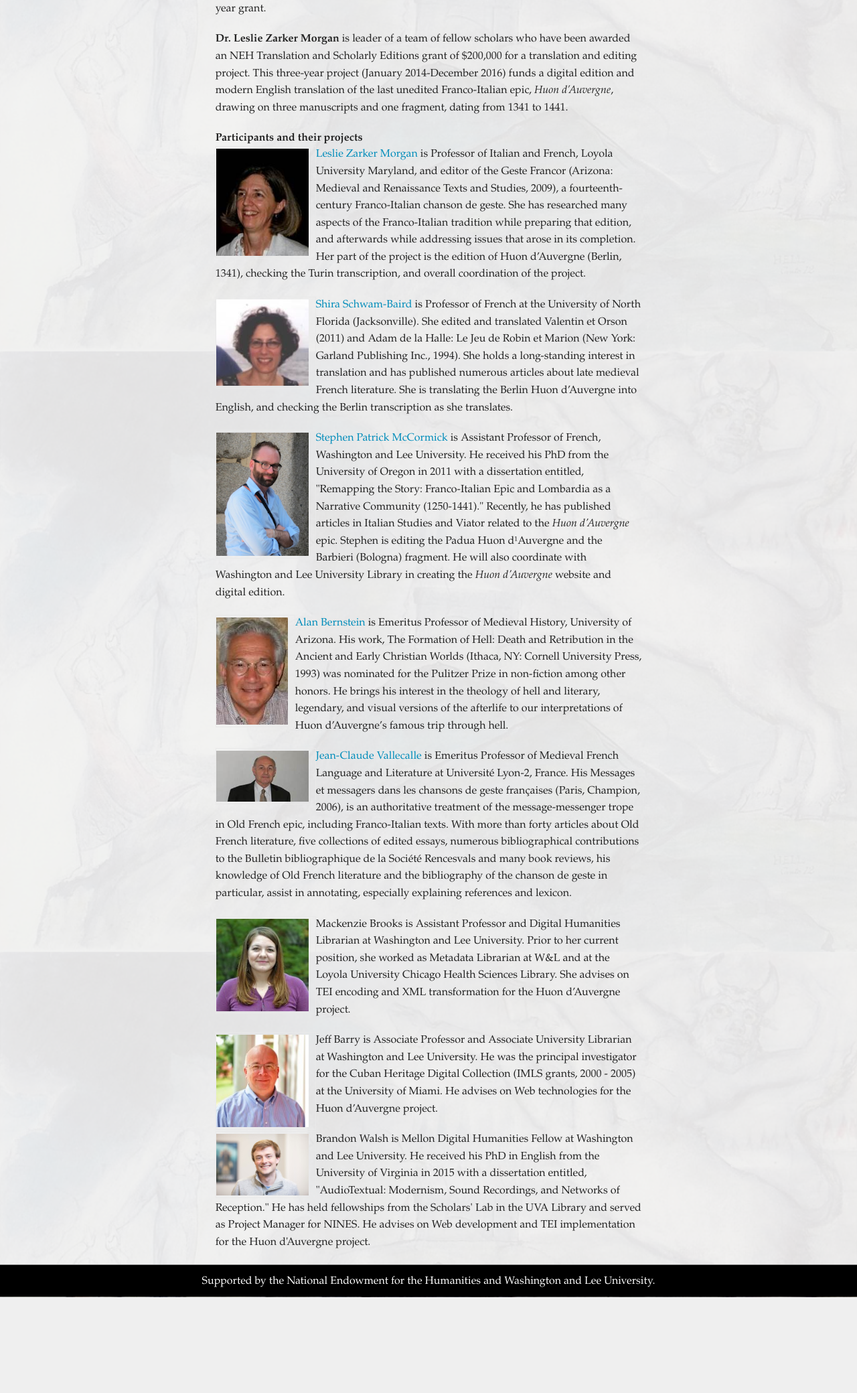
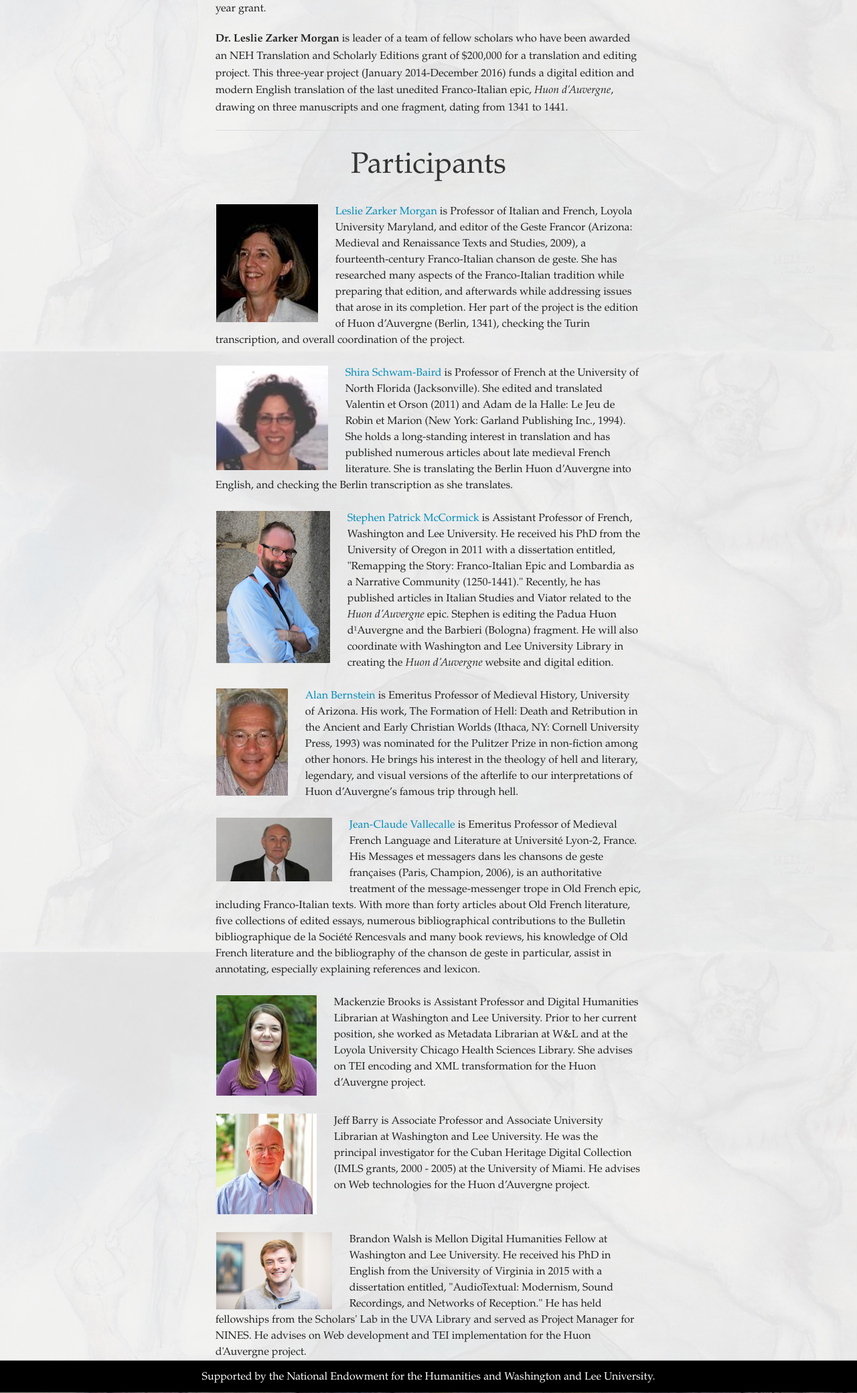
Before and after one commit to wludh/huondauvergne, a PHP site: page /about.html in a window 1280 px wide. Shown: the part 372-2452 px from the top of the page at 67% size. Before the commit the page ends 2309 px from the top, so only its background shows below. Run offline with PHP 8.4, Linux system fonts and the light colour scheme.

Commit message:
cleaning up about page.

```diff
--- a/about.html
+++ b/about.html
@@ -77,41 +77,55 @@
 
 <p><strong>Dr. Leslie Zarker Morgan</strong> is leader of a team of fellow scholars who have been awarded an NEH Translation and Scholarly Editions grant of $200,000 for a translation and editing project. This three-year project (January 2014-December 2016) funds a digital edition and modern English translation of the last unedited Franco-Italian epic, <em>Huon d’Auvergne</em>, drawing on three manuscripts and one fragment, dating from 1341 to 1441.</p>
 
-<strong>Participants and their projects</strong>
+<hr/>
 
+<div class="large-12 columns text-center">
+	<h1>Participants</h1>
+</div>
+<div id="clear"></div>
 
-<p><img class="imgprofile" src="http://huondauvergne.org/img/people/lesliemorgan.jpg"><a href="http://www.loyola.edu/academic/modernlanguages/faculty/italian/morgan.aspx">Leslie Zarker Morgan</a> is Professor of Italian and French, Loyola University Maryland, and editor of the Geste Francor (Arizona: Medieval and Renaissance Texts and Studies, 2009), a fourteenth-century Franco-Italian chanson de geste. She has researched many aspects of the Franco-Italian tradition while preparing that edition, and afterwards while addressing issues that arose in its completion. Her part of the project is the edition of Huon d’Auvergne (Berlin, 1341), checking the Turin transcription, and overall coordination of the project.</p>
+<div class="participant_profile"><img class="imgprofile" src="http://huondauvergne.org/img/people/lesliemorgan.jpg"><a href="http://www.loyola.edu/academic/modernlanguages/faculty/italian/morgan.aspx">Leslie Zarker Morgan</a> is Professor of Italian and French, Loyola University Maryland, and editor of the Geste Francor (Arizona: Medieval and Renaissance Texts and Studies, 2009), a fourteenth-century Franco-Italian chanson de geste. She has researched many aspects of the Franco-Italian tradition while preparing that edition, and afterwards while addressing issues that arose in its completion. Her part of the project is the edition of Huon d’Auvergne (Berlin, 1341), checking the Turin transcription, and overall coordination of the project.</div>
+
 
 <div id="clear"></div>
 
-<p><img class="imgprofile" src="img/people/shiraschwanbaird.jpg"><a href="http://www.unf.edu/~sschwam/">Shira Schwam-Baird</a> is Professor of French at the University of North Florida (Jacksonville). She edited and translated Valentin et Orson (2011) and Adam de la Halle: Le Jeu de Robin et Marion (New York: Garland Publishing Inc., 1994). She holds a long-standing interest in translation and has published numerous articles about late medieval French literature. She is translating the Berlin Huon d’Auvergne into English, and checking the Berlin transcription as she translates.</p>
+<div class="participant_profile"><img class="imgprofile" src="img/people/shiraschwanbaird.jpg"><a href="http://www.unf.edu/~sschwam/">Shira Schwam-Baird</a> is Professor of French at the University of North Florida (Jacksonville). She edited and translated Valentin et Orson (2011) and Adam de la Halle: Le Jeu de Robin et Marion (New York: Garland Publishing Inc., 1994). She holds a long-standing interest in translation and has published numerous articles about late medieval French literature. She is translating the Berlin Huon d’Auvergne into English, and checking the Berlin transcription as she translates.</div>
 
 <div id="clear"></div>
 
-<p><img class="imgprofile" src="img/people/stephenmccormick.jpg"><a href="https://wlu.academia.edu/StephenPatrickMcCormick">Stephen Patrick McCormick</a> is Assistant Professor of French, Washington and Lee University. He received his PhD from the University of Oregon in 2011 with a dissertation entitled, "Remapping the Story: Franco-Italian Epic and Lombardia as a Narrative Community (1250-1441)." Recently, he has published articles in Italian Studies and Viator related to the <em>Huon d'Auvergne</em> epic. Stephen is editing the Padua Huon d¹Auvergne and the Barbieri (Bologna) fragment. He will also coordinate with Washington and Lee University Library in creating the <em>Huon d'Auvergne</em> website and digital edition.</p>
+<div class="participant_profile"><img class="imgprofile" src="img/people/stephenmccormick.jpg"><a href="https://wlu.academia.edu/StephenPatrickMcCormick">Stephen Patrick McCormick</a> is Assistant Professor of French, Washington and Lee University. He received his PhD from the University of Oregon in 2011 with a dissertation entitled, "Remapping the Story: Franco-Italian Epic and Lombardia as a Narrative Community (1250-1441)." Recently, he has published articles in Italian Studies and Viator related to the <em>Huon d'Auvergne</em> epic. Stephen is editing the Padua Huon d¹Auvergne and the Barbieri (Bologna) fragment. He will also coordinate with Washington and Lee University Library in creating the <em>Huon d'Auvergne</em> website and digital edition.</div>
 
 <div id="clear"></div>
 
-<p><img class="imgprofile" src="img/people/alanbernstein.jpg"><a href="http://history.arizona.edu/alan-bernstein">Alan Bernstein</a> is Emeritus Professor of Medieval History, University of Arizona. His work, The Formation of Hell: Death and Retribution in the Ancient and Early Christian Worlds (Ithaca, NY: Cornell University Press, 1993) was nominated for the Pulitzer Prize in non-fiction among other honors. He brings his interest in the theology of hell and literary, legendary, and visual versions of the afterlife to our interpretations of Huon d’Auvergne’s famous trip through hell.</p>
+<div class="participant_profile"><img class="imgprofile" src="img/people/alanbernstein.jpg"><a href="http://history.arizona.edu/alan-bernstein">Alan Bernstein</a> is Emeritus Professor of Medieval History, University of Arizona. His work, The Formation of Hell: Death and Retribution in the Ancient and Early Christian Worlds (Ithaca, NY: Cornell University Press, 1993) was nominated for the Pulitzer Prize in non-fiction among other honors. He brings his interest in the theology of hell and literary, legendary, and visual versions of the afterlife to our interpretations of Huon d’Auvergne’s famous trip through hell.</div>
 
 <div id="clear"></div>
 
-<p><img class="imgprofile" src="img/people/jeanclaudevallecalle.jpg"><a href="http://ciham.ish-lyon.cnrs.fr/membres/jean-claude-vallecalle">Jean-Claude Vallecalle</a> is Emeritus Professor of Medieval French Language and Literature at Université Lyon-2, France. His Messages et messagers dans les chansons de geste françaises (Paris, Champion, 2006), is an authoritative treatment of the message-messenger trope in Old French epic, including Franco-Italian texts. With more than forty articles about Old French literature, five collections of edited essays, numerous bibliographical contributions to the Bulletin bibliographique de la Société Rencesvals and many book reviews, his knowledge of Old French literature and the bibliography of the chanson de geste in particular, assist in annotating, especially explaining references and lexicon.</p>
+<div class="participant_profile"><img class="imgprofile" src="img/people/jeanclaudevallecalle.jpg"><a href="http://ciham.ish-lyon.cnrs.fr/membres/jean-claude-vallecalle">Jean-Claude Vallecalle</a> is Emeritus Professor of Medieval French Language and Literature at Université Lyon-2, France. His Messages et messagers dans les chansons de geste françaises (Paris, Champion, 2006), is an authoritative treatment of the message-messenger trope in Old French epic, including Franco-Italian texts. With more than forty articles about Old French literature, five collections of edited essays, numerous bibliographical contributions to the Bulletin bibliographique de la Société Rencesvals and many book reviews, his knowledge of Old French literature and the bibliography of the chanson de geste in particular, assist in annotating, especially explaining references and lexicon.</div>
 
 <div id="clear"></div>
 
-<p><img class="imgprofile" src="/img/people/mackenzie_brooks.jpg">Mackenzie Brooks is Assistant Professor and Digital Humanities Librarian at Washington and Lee University. Prior to her current position, she worked as Metadata Librarian at W&amp;L and at the Loyola University Chicago Health Sciences Library. She advises on TEI encoding and XML transformation for the Huon d’Auvergne project. </p>
+<div class="participant_profile"><img class="imgprofile" src="/img/people/mackenzie_brooks.jpg">Mackenzie Brooks is Assistant Professor and Digital Humanities Librarian at Washington and Lee University. Prior to her current position, she worked as Metadata Librarian at W&amp;L and at the Loyola University Chicago Health Sciences Library. She advises on TEI encoding and XML transformation for the Huon d’Auvergne project. </div>
 
 <div id="clear"></div>
 
-<p><img class="imgprofile" src="/img/people/jeff_barry.jpg">Jeff Barry is Associate Professor and Associate University Librarian at Washington and Lee University. He was the principal investigator for the Cuban Heritage Digital Collection (IMLS grants, 2000 - 2005) at the University of Miami. He advises on Web technologies for the Huon d’Auvergne project.</p>
+<div class="participant_profile"><img class="imgprofile" src="/img/people/jeff_barry.jpg">Jeff Barry is Associate Professor and Associate University Librarian at Washington and Lee University. He was the principal investigator for the Cuban Heritage Digital Collection (IMLS grants, 2000 - 2005) at the University of Miami. He advises on Web technologies for the Huon d’Auvergne project.</div>
 
 <div id="clear"></div>
 
-<p><img class="imgprofile" src="/img/people/brandon_walsh.jpg">Brandon Walsh is Mellon Digital Humanities Fellow at Washington and Lee University. He received his PhD in English from the University of Virginia in 2015 with a dissertation entitled, "AudioTextual: Modernism, Sound Recordings, and Networks of Reception." He has held fellowships from the Scholars' Lab in the UVA Library and served as Project Manager for NINES. He advises on Web development and TEI implementation for the Huon d'Auvergne project.</p>
+<div class="participant_profile"><img class="imgprofile" src="/img/people/brandon_walsh.jpg">Brandon Walsh is Mellon Digital Humanities Fellow at Washington and Lee University. He received his PhD in English from the University of Virginia in 2015 with a dissertation entitled, "AudioTextual: Modernism, Sound Recordings, and Networks of Reception." He has held fellowships from the Scholars' Lab in the UVA Library and served as Project Manager for NINES. He advises on Web development and TEI implementation for the Huon d'Auvergne project.</div>
 
+
+<!--
+<hr/>
+
+<div class="large-12 columns text-center">
+	<h1>Students</h1>
+</div> -->
 </div>
 </section>
+
+
 
 <!--end main content-->
 <div class="footer">
--- a/css/app.css
+++ b/css/app.css
@@ -91,18 +91,16 @@ p.tagline {
 
 .imgprofile {
   float:left;
-  padding-right: 10px;
-  padding-bottom: 20px;
+  padding-right: 25px;
   border-color: rgb(233, 233, 233);
   border-style: solid;
   border-width: 1px;
-  padding-top: 3px;
-  padding-bottom: 3px;
-  max-width: 150px;
+  max-width: 200px;
 }
 
-.p img{
-  }
+.participant_profile{
+  padding-top: 25px;
+}
 
 .footer{
   background-color: #000;
@@ -159,7 +157,7 @@ html{
   background-image: -moz-linear-gradient(top, rgba(0,0,0,0.4), rgba(0,0,0,0.4)),url("../img/blake.jpg");
   background-image: -o-linear-gradient(top, rgba(0,0,0,0.4), rgba(0,0,0,0.4)),url("../img/blake.jpg");
   background-image: linear-gradient(top, rgba(0,0,0,0.4), rgba(0,0,0,0.4)),url("../img/blake.jpg");
-  background-position: bottom right;
+  background-position: top right;
   -webkit-background-size: cover;
   -moz-background-size: cover;
   -o-background-size: cover;
```
Lines whose indentation alone changed are shown as unchanged.
